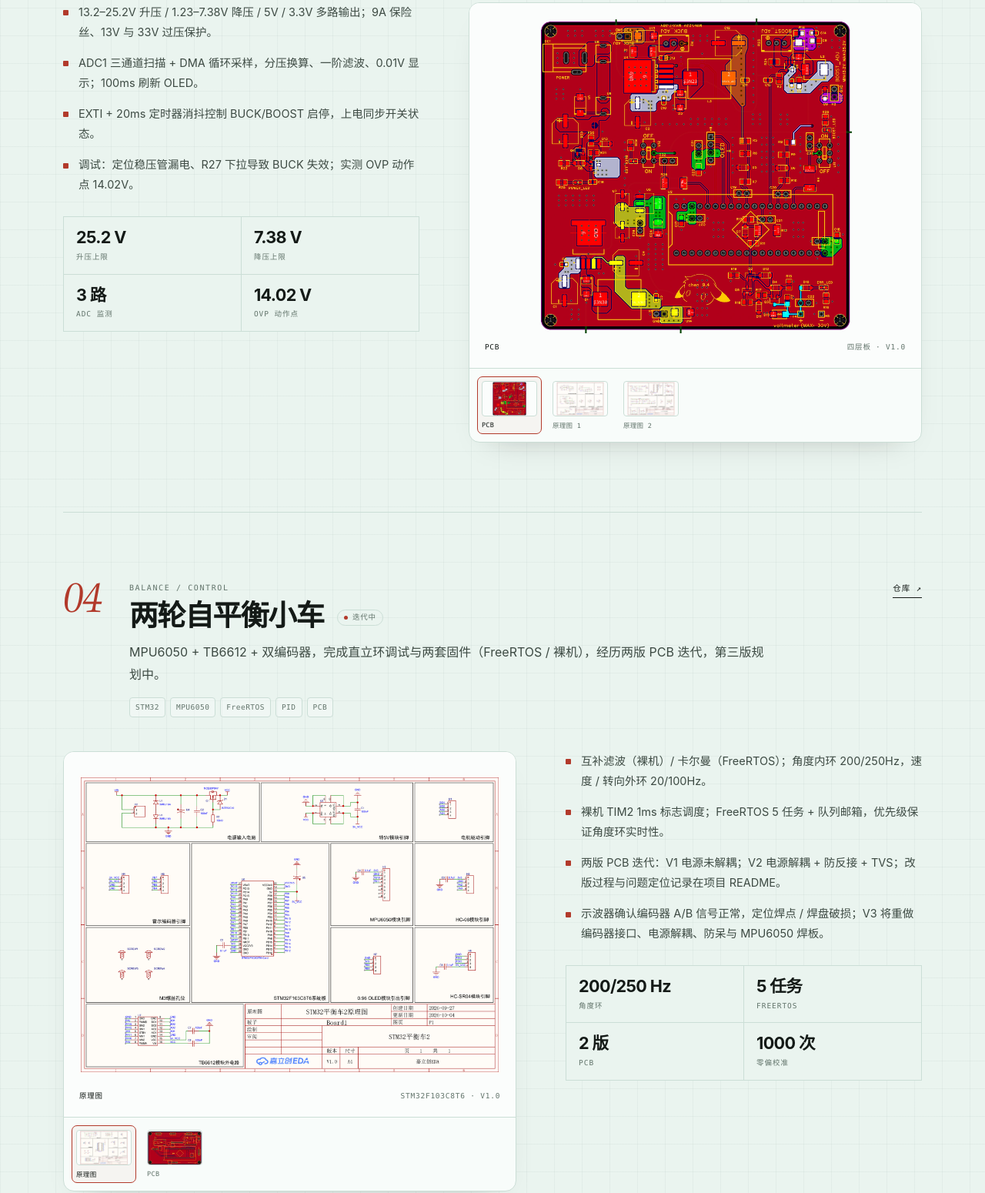
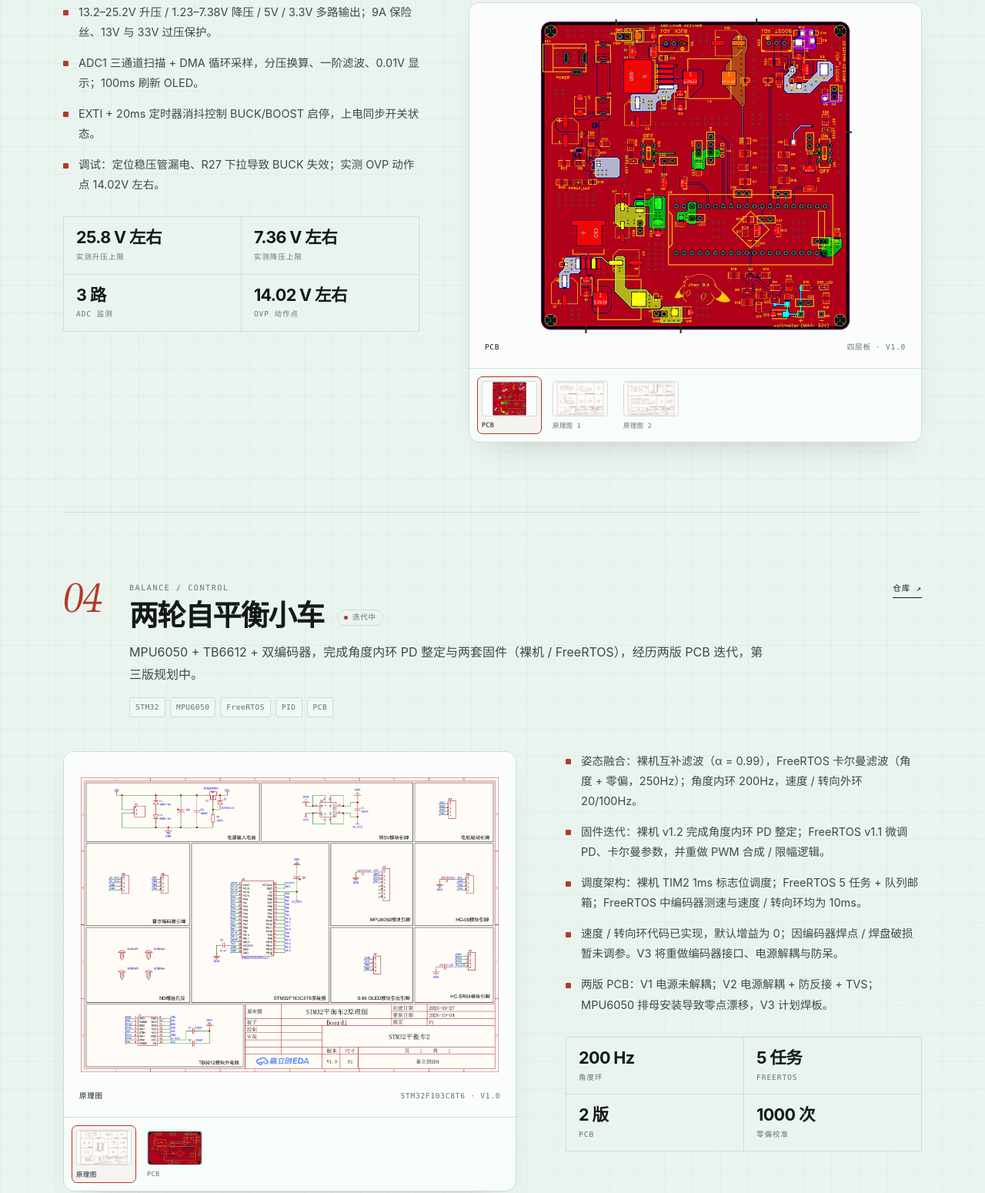
Before and after one commit to Yi-lne/Yi-lne.github.io, a plain HTML site: page index.html in a window 1280 px wide. Shown: the part 2834-4384 px from the top of the page at 77% size. Drawn offline with Linux system fonts and the light colour scheme.

Commit message:
docs: 更新电源项目实测电压

```diff
--- a/index.html
+++ b/index.html
@@ -141,12 +141,12 @@
               <ul class="points">
                 <li>10µH + SS54B + 22µF 升压主电路，200K / 100K 电位器 + 10K 反馈网络，实现 12.6–18V 可调。</li>
                 <li>P-MOS + 稳压管栅极钳位防反接，SMBJ16A TVS 抑制输入尖峰。</li>
-                <li>嘉立创 EDA 完成原理图 / PCB / Gerber；实测 12.64–17.94V，与理论值一致。</li>
+                <li>嘉立创 EDA 完成原理图 / PCB / Gerber；实测 12.64–17.83V 左右，与理论值基本一致。</li>
               </ul>
               <div class="stats">
                 <div><b>2–16 V</b><span>输入</span></div>
                 <div><b>12.6–18 V</b><span>输出范围</span></div>
-                <div><b>17.94 V</b><span>实测上限</span></div>
+                <div><b>17.83 V 左右</b><span>实测上限</span></div>
                 <div><b>89.9 K</b><span>电位器实测</span></div>
               </div>
             </div>
@@ -197,13 +197,13 @@
                 <li>13.2–25.2V 升压 / 1.23–7.38V 降压 / 5V / 3.3V 多路输出；9A 保险丝、13V 与 33V 过压保护。</li>
                 <li>ADC1 三通道扫描 + DMA 循环采样，分压换算、一阶滤波、0.01V 显示；100ms 刷新 OLED。</li>
                 <li>EXTI + 20ms 定时器消抖控制 BUCK/BOOST 启停，上电同步开关状态。</li>
-                <li>调试：定位稳压管漏电、R27 下拉导致 BUCK 失效；实测 OVP 动作点 14.02V。</li>
+                <li>调试：定位稳压管漏电、R27 下拉导致 BUCK 失效；实测 OVP 动作点 14.02V 左右。</li>
               </ul>
               <div class="stats">
-                <div><b>25.2 V</b><span>升压上限</span></div>
-                <div><b>7.38 V</b><span>降压上限</span></div>
+                <div><b>25.8 V 左右</b><span>实测升压上限</span></div>
+                <div><b>7.36 V 左右</b><span>实测降压上限</span></div>
                 <div><b>3 路</b><span>ADC 监测</span></div>
-                <div><b>14.02 V</b><span>OVP 动作点</span></div>
+                <div><b>14.02 V 左右</b><span>OVP 动作点</span></div>
               </div>
             </div>
 
@@ -244,7 +244,7 @@
             <div class="project-head-text">
               <p class="project-kicker">Balance / Control</p>
               <h3>两轮自平衡小车 <span class="status status--wip"><i aria-hidden="true"></i>迭代中</span></h3>
-              <p class="project-summary">MPU6050 + TB6612 + 双编码器，完成直立环调试与两套固件（FreeRTOS / 裸机），经历两版 PCB 迭代，第三版规划中。</p>
+              <p class="project-summary">MPU6050 + TB6612 + 双编码器，完成角度内环 PD 整定与两套固件（裸机 / FreeRTOS），经历两版 PCB 迭代，第三版规划中。</p>
               <div class="tags" aria-label="技术标签">
                 <span>STM32</span><span>MPU6050</span><span>FreeRTOS</span><span>PID</span><span>PCB</span>
               </div>
@@ -255,13 +255,14 @@
           <div class="project-grid">
             <div class="project-info">
               <ul class="points">
-                <li>互补滤波（裸机）/ 卡尔曼（FreeRTOS）；角度内环 200/250Hz，速度 / 转向外环 20/100Hz。</li>
-                <li>裸机 TIM2 1ms 标志调度；FreeRTOS 5 任务 + 队列邮箱，优先级保证角度环实时性。</li>
-                <li>两版 PCB 迭代：V1 电源未解耦；V2 电源解耦 + 防反接 + TVS；改版过程与问题定位记录在项目 README。</li>
-                <li>示波器确认编码器 A/B 信号正常，定位焊点 / 焊盘破损；V3 将重做编码器接口、电源解耦、防呆与 MPU6050 焊板。</li>
+                <li>姿态融合：裸机互补滤波（α = 0.99），FreeRTOS 卡尔曼滤波（角度 + 零偏，250Hz）；角度内环 200Hz，速度 / 转向外环 20/100Hz。</li>
+                <li>固件迭代：裸机 v1.2 完成角度内环 PD 整定；FreeRTOS v1.1 微调 PD、卡尔曼参数，并重做 PWM 合成 / 限幅逻辑。</li>
+                <li>调度架构：裸机 TIM2 1ms 标志位调度；FreeRTOS 5 任务 + 队列邮箱；FreeRTOS 中编码器测速与速度 / 转向环均为 10ms。</li>
+                <li>速度 / 转向环代码已实现，默认增益为 0；因编码器焊点 / 焊盘破损暂未调参。V3 将重做编码器接口、电源解耦与防呆。</li>
+                <li>两版 PCB：V1 电源未解耦；V2 电源解耦 + 防反接 + TVS；MPU6050 排母安装导致零点漂移，V3 计划焊板。</li>
               </ul>
               <div class="stats">
-                <div><b>200/250 Hz</b><span>角度环</span></div>
+                <div><b>200 Hz</b><span>角度环</span></div>
                 <div><b>5 任务</b><span>FreeRTOS</span></div>
                 <div><b>2 版</b><span>PCB</span></div>
                 <div><b>1000 次</b><span>零偏校准</span></div>
```
